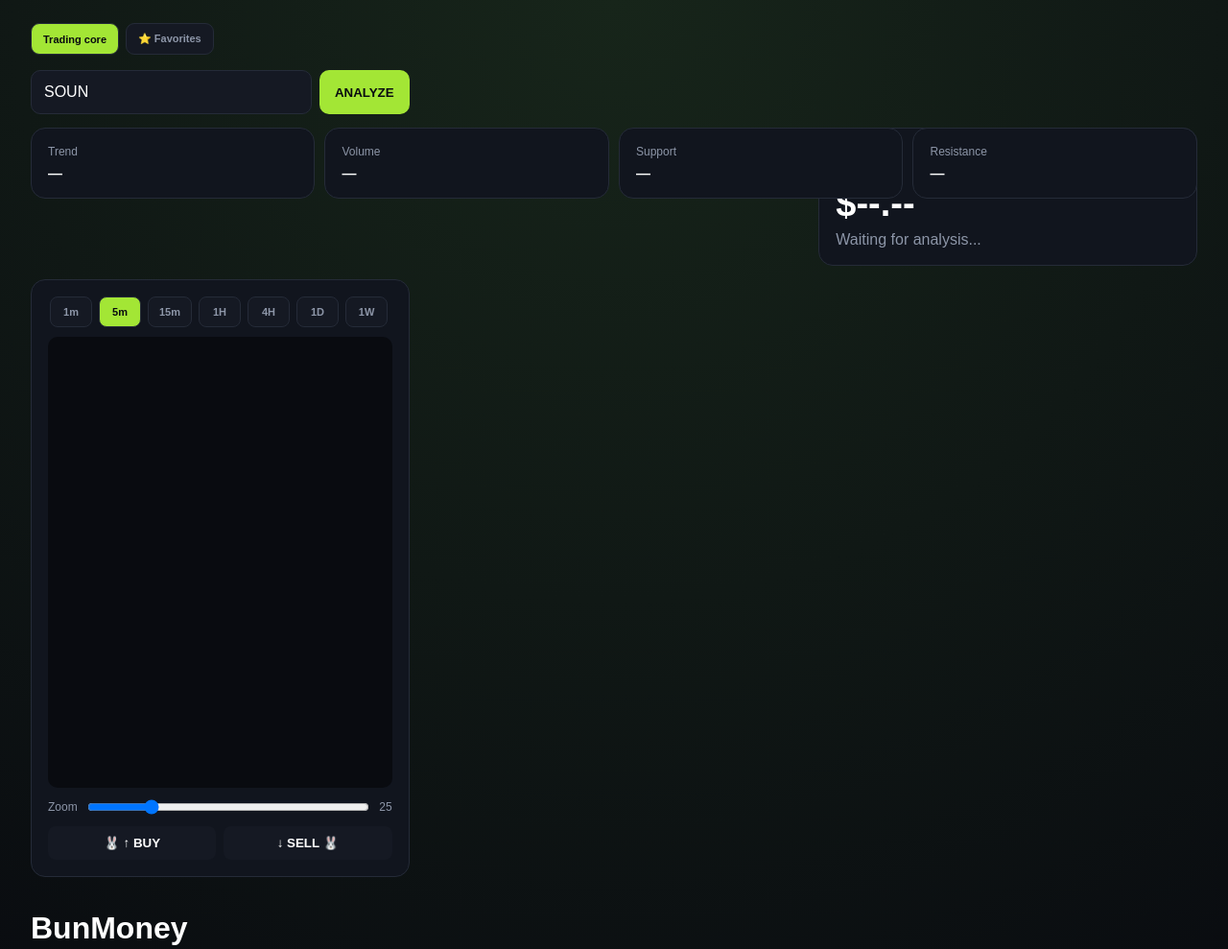
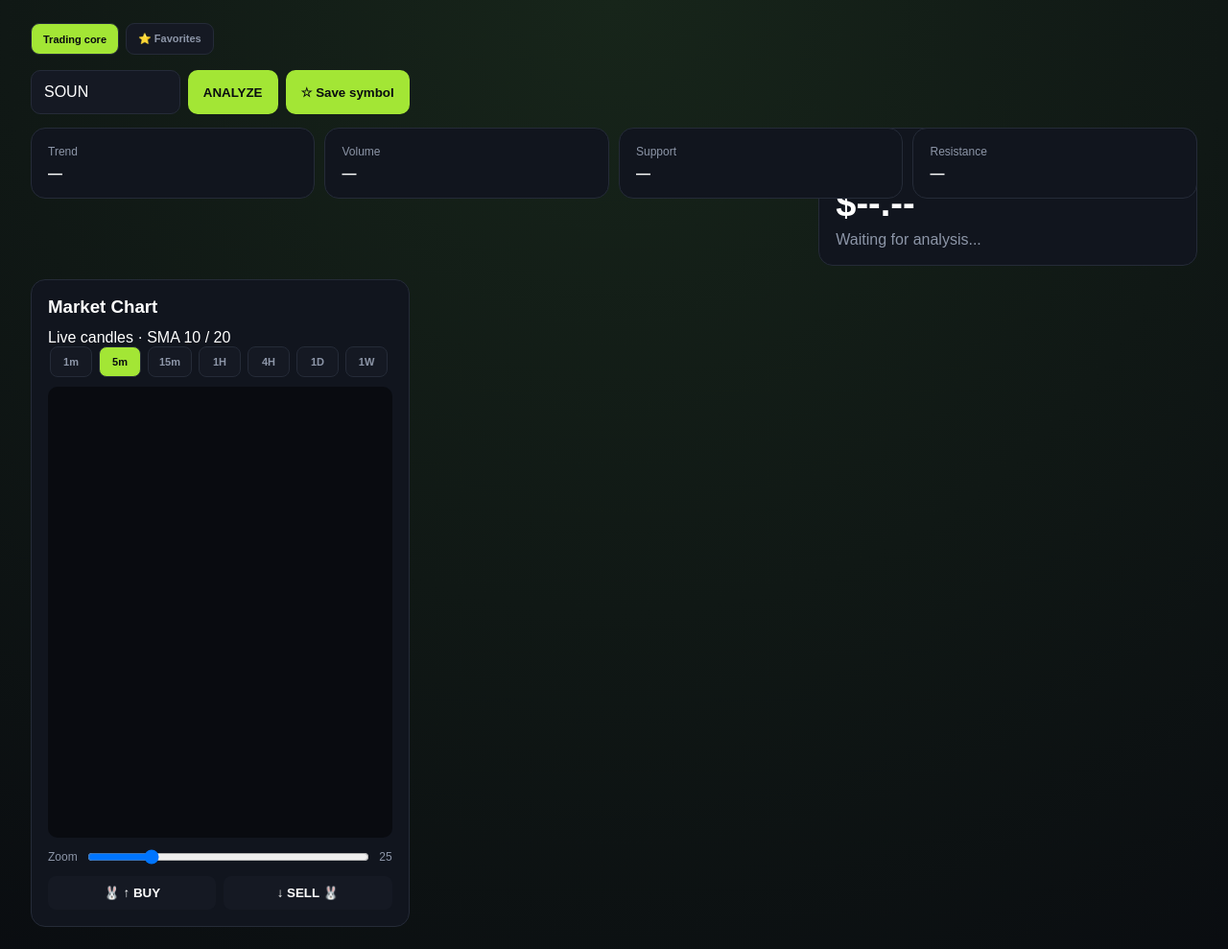
Before and after one commit to Jaycool774/BunMoney, a plain HTML site: page index.html in a window 1280 px wide. Shown: the top 989 px of the page at 96% size. Drawn offline with Linux system fonts and the light colour scheme; no server answers.

Commit message:
Improve index.html dashboard, favorites and market validation

```diff
--- a/index.html
+++ b/index.html
@@ -35,6 +35,7 @@
         autocomplete="off"
       >
       <button data-action="analyze">ANALYZE</button>
+      <button type="button" class="favorite-current" data-action="addCurrentFavorite">☆ Save symbol</button>
     </section>
 
     <section class="setup connection-settings">
@@ -79,6 +80,7 @@
     <!-- CHART -->
     <section class="chart-card home-chart" id="mainChartCard">
 
+      <div class="chart-heading"><h3>Market Chart</h3><span>Live candles · SMA 10 / 20</span></div>
       <div class="chart-tools-row">
         <div class="timeframes chart-timeframes">
 
```
